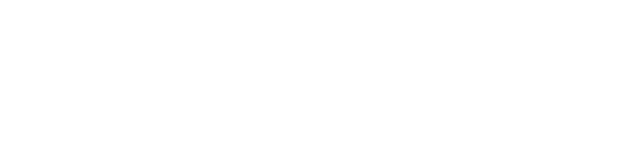
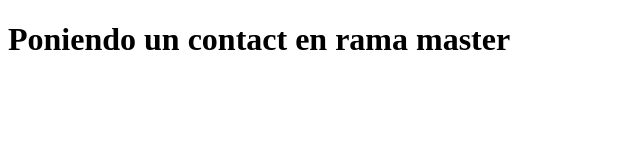
Before and after one commit to luisalfredoestigarribiasosa85/Prueba-gitignore, a plain HTML site: page contact.html in a window 1280 px wide. Shown: the whole page, without its empty margins (0-640 px from the left). Drawn offline with Linux system fonts and the light colour scheme.

Commit message:
Agregue h1 en master

```diff
--- a/contact.html
+++ b/contact.html
@@ -7,6 +7,6 @@
     <title>Document</title>
 </head>
 <body>
-
+    <h1>Poniendo un contact en rama master</h1>
 </body>
 </html>
```
